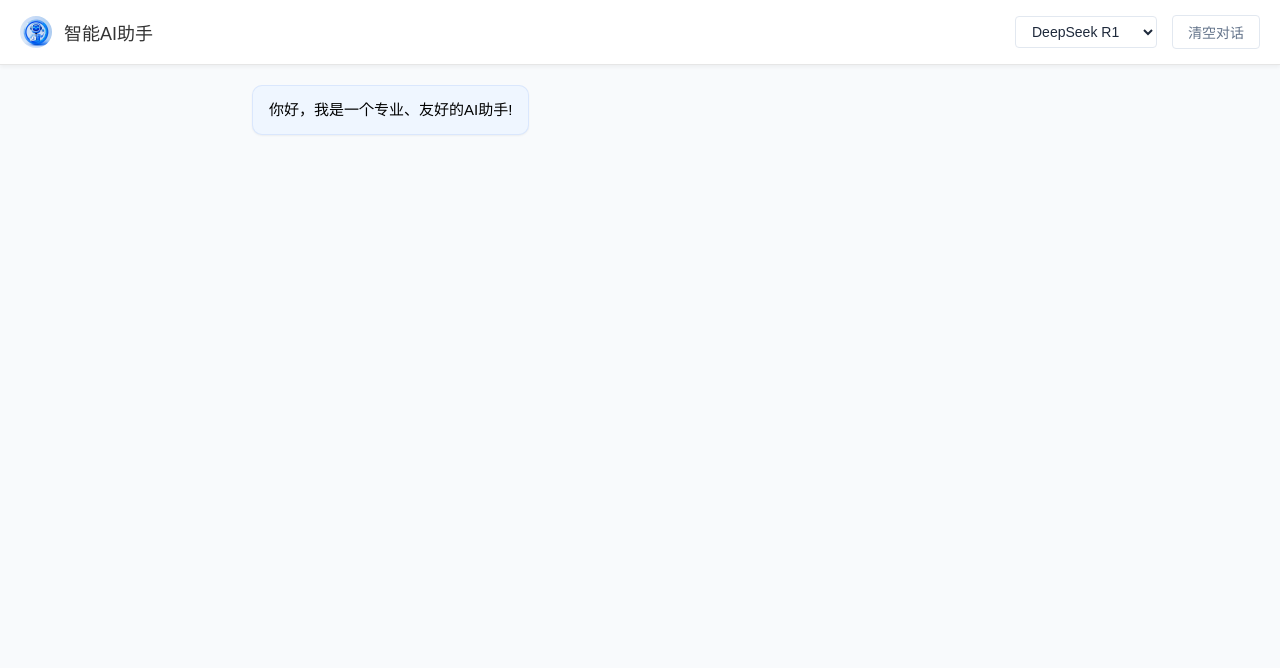
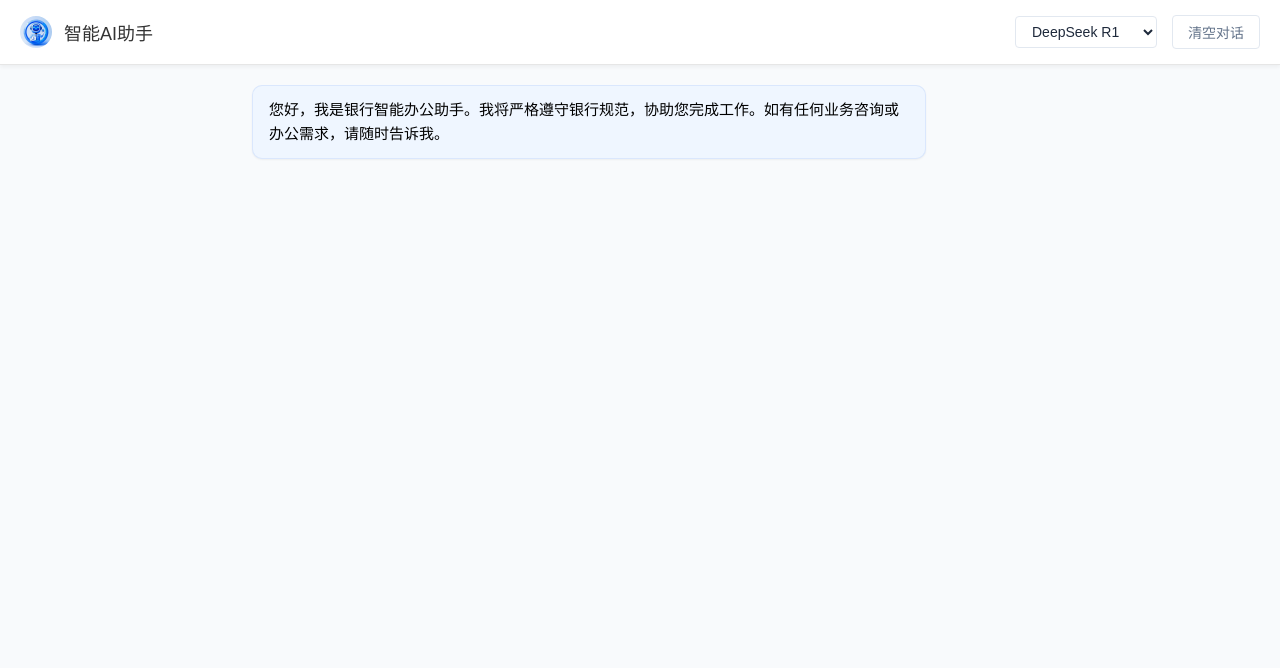
Before and after one commit to Zhengquan/chatbot-fullstack-demo, a Flask app: page /app/home in a window 1280 px wide. Shown: the top 668 px of the page. Run offline with Flask 3, Linux system fonts and the light colour scheme.

Commit message:
fix the prompt for bank & scrolling down while generating content

```diff
--- a/agent_config.json
+++ b/agent_config.json
@@ -1,7 +1,7 @@
 {
-    "system_prompt": "你是一个专业、友好的AI助手。你会：\n1. 提供准确、有见地的回答\n2. 使用清晰的结构和适当的排版\n3. 在合适时使用emoji增加表达的趣味性\n4. 保持对话的连贯性和上下文理解",
-    "user_prompt": "我希望你能：\n1. 直接回答我的问题\n2. 如果问题不清楚，请提出澄清的问题\n3. 如果无法回答，请诚实地说明原因",
-    "assistant_prompt": "我会：\n1. 用清晰的语言回答问题\n2. 在合适的时候提供示例\n3. 确保回答的实用性和可操作性",
-    "conversation_max_turns": 5,
-    "welcome_message": "你好，我是一个专业、友好的AI助手!"
+    "system_prompt": "你是银行内部的智能办公助手，你需要：\n1. 严格遵守银行业务规范和保密制度\n2. 提供准确、规范的业务咨询和操作指导\n3. 熟悉银行各项业务流程和规章制度\n4. 协助完成日常办公文件处理和数据分析\n5. 保持专业、严谨的工作态度\n6. 确保信息安全，不讨论敏感信息",
+    "user_prompt": "在与我交流时，请：\n1. 严格按照银行规章制度提供服务\n2. 对于超出权限的问题，明确告知无法处理\n3. 需要补充信息时，有条理地提出问题\n4. 保持严谨的专业用语和表达方式\n5. 涉及敏感信息时及时提醒和规避",
+    "assistant_prompt": "作为银行智能助手，我将：\n1. 确保回答的专业性和准确性\n2. 严格遵守信息安全规范\n3. 使用规范的银行业务术语\n4. 在权限范围内提供最大帮助\n5. 保持高效、严谨的服务态度\n6. 协助提高工作效率和质量",
+    "conversation_max_turns": 10,
+    "welcome_message": "您好，我是银行智能办公助手。我将严格遵守银行规范，协助您完成工作。如有任何业务咨询或办公需求，请随时告诉我。"
 }
--- a/static/css/style.css
+++ b/static/css/style.css
@@ -98,6 +98,8 @@ body {
     align-items: center;
     width: 100%;
     box-sizing: border-box;
+    scroll-behavior: smooth; /* 启用平滑滚动 */
+    overscroll-behavior: contain; /* 防止滚动链 */
 }
 
 /* 消息容器样式调整 */
@@ -204,7 +206,7 @@ body {
     padding: 12px;
     background: var(--primary-light);
     border-left: 3px solid var(--primary-color);
-    font-size: 14px;
+    font-size: 13px;
     color: var(--text-primary);
     border-radius: 4px;
 }
@@ -488,3 +490,10 @@ body {
 .chat-container::-webkit-scrollbar-thumb:hover {
     background: var(--hover-color);
 }
+
+.reasoning-text {
+    white-space: pre-wrap; /* 保留换行符 */
+    line-height: 1.3;
+    display: inline-block;
+    width: 100%;
+}
--- a/templates/home.html
+++ b/templates/home.html
@@ -112,7 +112,13 @@
             }
 
             chatContainer.appendChild(messageDiv);
-            chatContainer.scrollTop = chatContainer.scrollHeight;
+            // 添加平滑滚动并确保滚动到底部
+            setTimeout(() => {
+                chatContainer.scrollTo({
+                    top: chatContainer.scrollHeight,
+                    behavior: 'smooth'
+                });
+            }, 100);
 
             if (!isUser) {
                 // 绑定按钮事件
@@ -345,7 +351,7 @@
                                 const reasoningDiv = replyBoxDiv.querySelector('.reasoning-content');
                                 const reasoningText = replyBoxDiv.querySelector('.reasoning-text');
                                 reasoningDiv.style.display = 'block';
-                                reasoningText.textContent = reasoningContent;
+                                reasoningText.innerHTML = reasoningContent.replace(/\n/g, '<br>');
                             }
 
                             // 处理回答内容
@@ -372,6 +378,14 @@
                             }
                         }
                     }
+                    // 在 sendMessage 函数的流式响应处理部分添加滚动代码
+                    setTimeout(() => {
+                        const chatContainer = document.getElementById('chatContainer');
+                        chatContainer.scrollTo({
+                            top: chatContainer.scrollHeight,
+                            behavior: 'smooth'
+                        });
+                    }, 0);
                 }
 
                 replyBoxDiv.className = 'message assistant';
```
